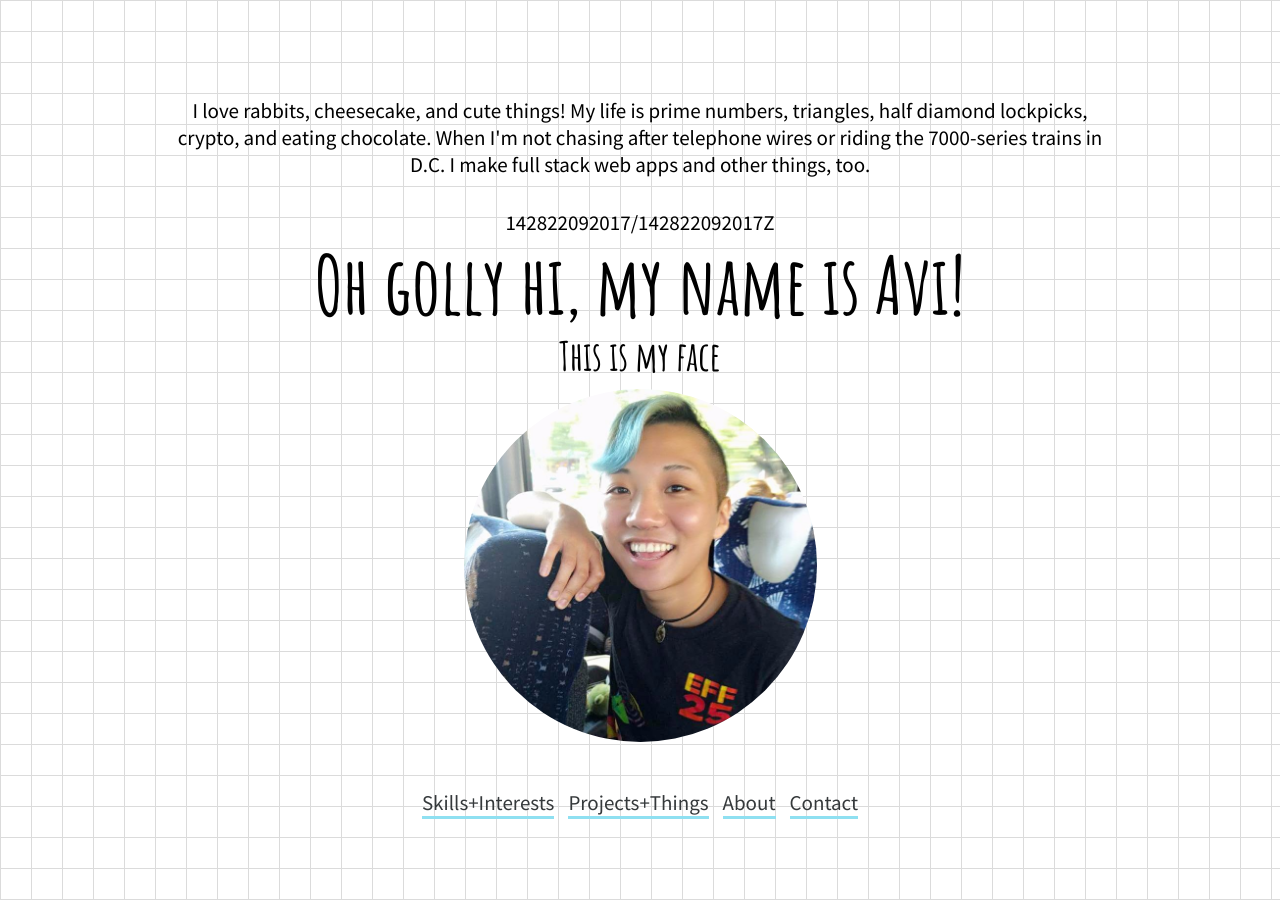
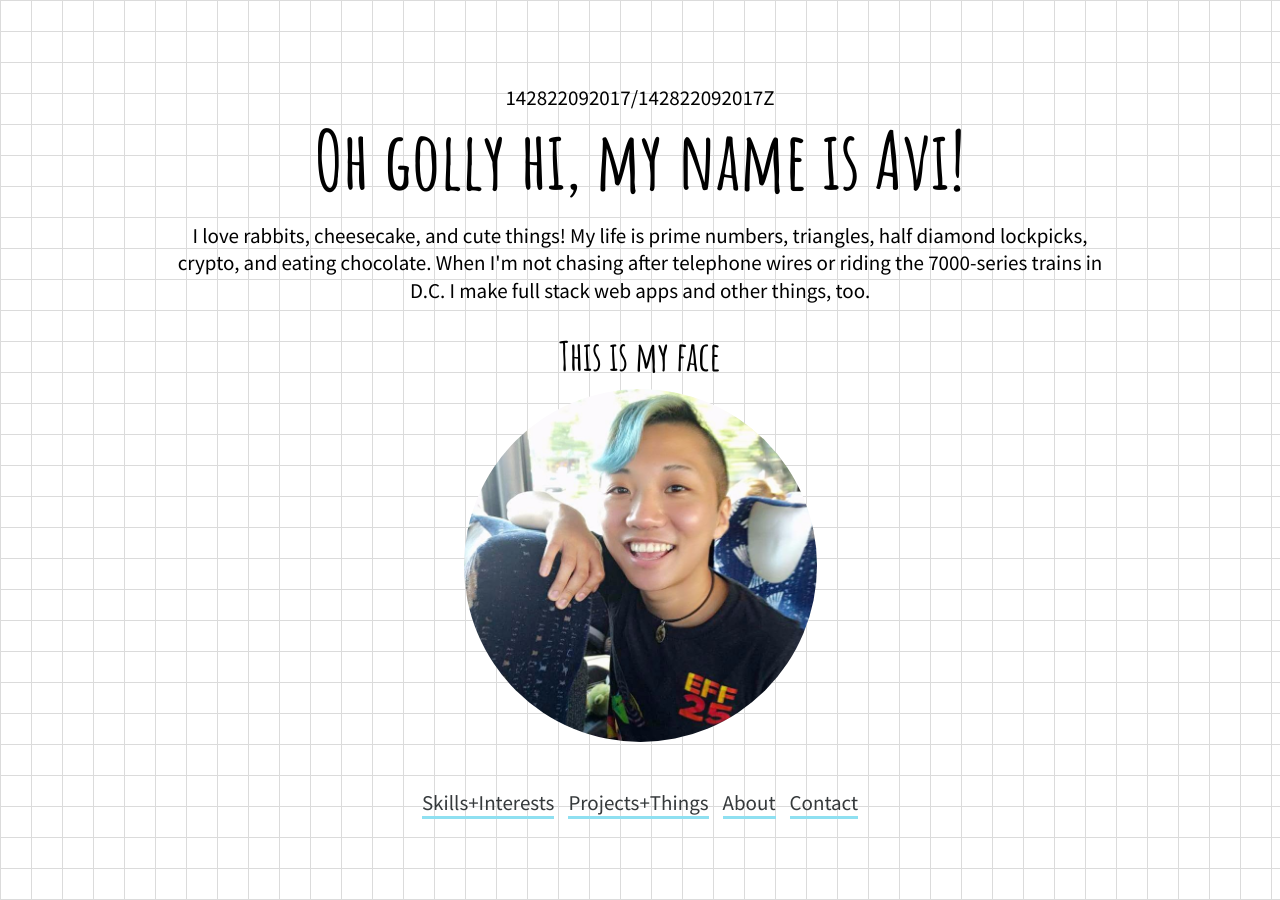
Before and after one commit to Avizc/avizc.github.io, a Jekyll site: the page index.html, which Jekyll copies as it is, in a window 1280 px wide. Built offline with Jekyll 4.4.1, drawn with Linux system fonts in a browser that asks for light colours; nearby versions of some CDN libraries; library files that are not in the unit come from our copies.

Commit message:
Refactoring CSS

```diff
--- a/css/index.css
+++ b/css/index.css
@@ -56,17 +56,39 @@ body {
     background-size: 31px 31px;
     background-image: linear-gradient(to right, #dbdbdb 1px, transparent 1px), linear-gradient(to bottom, #dbdbdb 1px, transparent 1px);
 }
-/* Home page */
-.home,.skills-1,.hobbies,.tech-stack,.project-1,.project-2,.project-3,.project-4,.stuffs,.about,.contact{
+/* All Pages */
+.home,.skills-1,.hobbies,.tech-stack,.project-1,.project-2,.project-3,.project-4,.project-5,.stuffs,.about,.contact{
     display: flex;
     flex-direction: column;
     justify-content: center;
 }
+/* HomeSection */
+.home .time-date{
+    order: 1;
+    margin-left: auto;
+    margin-right: auto;
+}
+.home .greeting{
+    order: 2;
+}
+.home .brief-bio{
+    order: 3;
+}
+.home .page-1-face{
+    order: 4;
+}
+.home .page-1-image{
+    order: 5;
+}
+.home .menu-bar{
+    order: 6;
+}
+
 /* Project Tech Stack */
 /* .project-1 ul,.project-2 ul,.project-3 ul,.project-4 ul{
     width: 47%;
 } */
-.project-1 ul li,.project-2 ul li,.project-3 ul li,.project-4 ul li{
+.project-1 ul li,.project-2 ul li,.project-3 ul li,.project-4 ul li,.project-5 ul li{
     display: inline;
     padding: 5px;
 }
@@ -132,21 +154,9 @@ body {
         display: none;
     }
     /* Home page */
-    .time-date{
-        order: 1;
-        margin-left: auto;
-        margin-right: auto;
-    }
-    .greeting{
-        order: 2;
-    }
-    .page-1-face{
-        order: 3;
-    }
     .page-1-image{
-        order: 4;
-        width: 97px;
-        height: 97px;
+        width: 15%;
+        height: 10%;
     }
     .page-1-image,.about-image{
         position: relative;
@@ -162,9 +172,7 @@ body {
         width: auto;
     }
     .menu-bar{
-        order: 5;
         padding-top: 5px;
-        text-align: center;
     }
     .menu-bar ul li{
         padding: 5px;
@@ -299,32 +307,20 @@ body {
         display: none;
     }
         /* Home page */
-    .time-date{
-        order: 1;
-        margin-left: auto;
-        margin-right: auto;
-    }
     .greeting{
-        order: 2;
         padding-top: 13px;
         padding-bottom: 13px;
     }
     .brief-bio p{
-        order: 3;
         width: 75%;
-        text-align: center;
-        margin-left: auto;
-        margin-right: auto;
         margin-top: 13px;
         margin-bottom: 13px;
         padding-bottom: 17px;
     }
     .page-1-face{
-        order: 4;
         padding-bottom: 11px;
     }
     .page-1-image{
-        order: 5;
         width: 353px;
         height: 353px;
     }
@@ -342,9 +338,7 @@ body {
         width: auto;
     }
     .menu-bar{
-        order: 6;
         padding-top: 47px;
-        text-align: center;
     }
     .menu-bar ul li{
         padding: 5px;
@@ -509,32 +503,19 @@ body {
         display: none;
     }
     /* Home page */
-    .time-date{
-        order: 1;
-        margin-left: auto;
-        margin-right: auto;
-    }
     .greeting{
-        order: 2;
         padding-top: 13px;
         padding-bottom: 13px;
     }
     .brief-bio p{
-        order: 3;
-        width: 75%;
-        text-align: center;
-        margin-left: auto;
-        margin-right: auto;
         margin-top: 13px;
         margin-bottom: 13px;
         padding-bottom: 17px;
     }
     .page-1-face{
-        order: 4;
         padding-bottom: 11px;
     }
     .page-1-image{
-        order: 5;
         width: 353px;
         height: 353px;
     }
@@ -552,9 +533,7 @@ body {
         width: auto;
     }
     .menu-bar{
-        order: 6;
         padding-top: 47px;
-        text-align: center;
     }
     .menu-bar ul li{
         padding: 5px;
```
